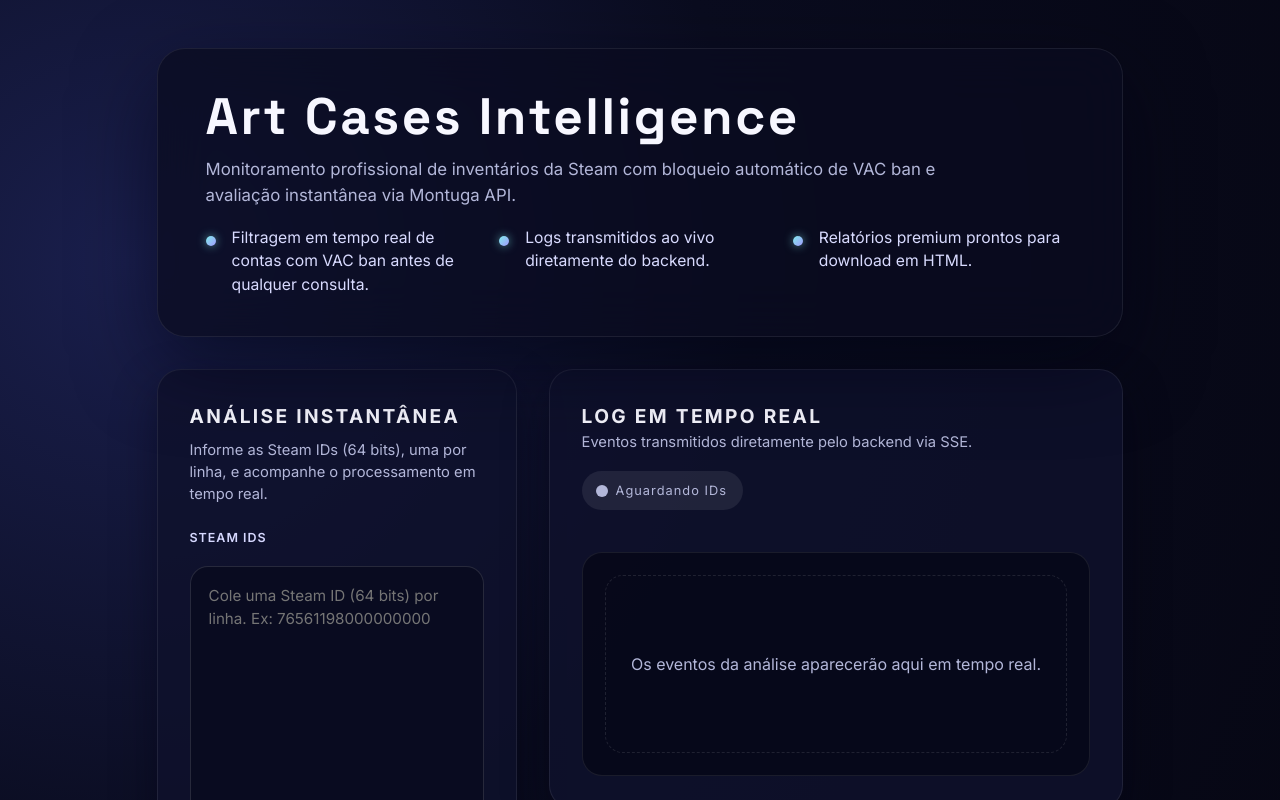
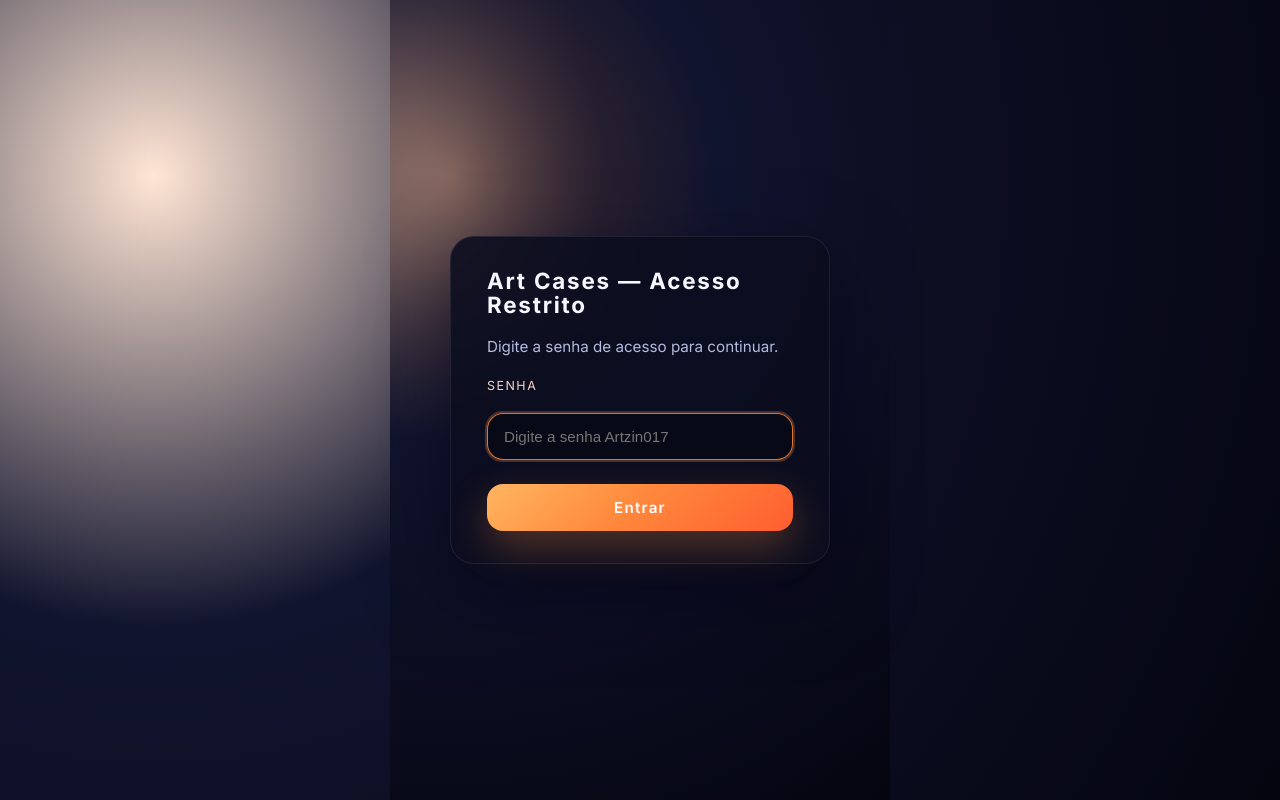
Before and after one commit to ArtAbreu/AppFinalSteam, a React app in the folder frontend/: page / in a window 1280 px wide. Shown: the top 800 px of the page. Built offline with nearby package versions, Linux system fonts and the light colour scheme; the HTML template or start-up script is replaced by a standard one.

Commit message:
Implement sequential VAC filtering and UI authentication

```diff
--- a/frontend/src/App.css
+++ b/frontend/src/App.css
@@ -2,15 +2,18 @@
 
 :root {
   color-scheme: dark;
-  --bg-primary: radial-gradient(circle at 10% 20%, #1a1f4d 0%, #0a0c1f 40%, #050510 100%);
-  --surface: rgba(15, 18, 45, 0.82);
+  --cs-orange: #ff8a3d;
+  --cs-orange-strong: #ff7326;
+  --cs-orange-soft: rgba(255, 138, 61, 0.18);
+  --bg-primary: radial-gradient(circle at 12% 22%, rgba(255, 138, 61, 0.22) 0%, #11142e 35%, #050510 100%);
+  --surface: rgba(16, 18, 39, 0.86);
   --surface-border: rgba(255, 255, 255, 0.08);
-  --surface-hover: rgba(31, 36, 78, 0.88);
+  --surface-hover: rgba(30, 33, 64, 0.92);
   --text-primary: #f7f7ff;
-  --text-secondary: #b3b7d9;
-  --accent: linear-gradient(135deg, #7f6bff, #ff7b5d);
-  --accent-strong: #ff956b;
-  --accent-soft: rgba(127, 107, 255, 0.18);
+  --text-secondary: #b5bbde;
+  --accent: linear-gradient(140deg, #ffb661 0%, #ff8a3d 45%, #ff5e2f 100%);
+  --accent-strong: #ff8a3d;
+  --accent-soft: rgba(255, 138, 61, 0.12);
   --success: #58f1c8;
   --warning: #ffd166;
   --danger: #ff6b81;
@@ -46,12 +49,42 @@
 }
 
 .hero {
-  background: rgba(10, 12, 32, 0.74);
+  position: relative;
+  overflow: hidden;
+  background: rgba(10, 12, 32, 0.78);
   border: 1px solid var(--surface-border);
   border-radius: 28px;
   padding: 40px 48px;
   backdrop-filter: blur(26px);
   box-shadow: var(--shadow-lg);
+}
+
+.hero::before {
+  content: '';
+  position: absolute;
+  inset: -30% -30% auto auto;
+  width: 380px;
+  height: 380px;
+  background: radial-gradient(circle, rgba(255, 138, 61, 0.45) 0%, rgba(255, 138, 61, 0) 70%);
+  filter: blur(8px);
+  transform: rotate(18deg);
+  pointer-events: none;
+}
+
+.hero::after {
+  content: '';
+  position: absolute;
+  inset: auto auto -35% -25%;
+  width: 420px;
+  height: 420px;
+  background: radial-gradient(circle, rgba(255, 125, 46, 0.35) 0%, rgba(255, 125, 46, 0) 72%);
+  filter: blur(12px);
+  pointer-events: none;
+}
+
+.hero > * {
+  position: relative;
+  z-index: 1;
 }
 
 .hero-content h1 {
@@ -92,8 +125,8 @@
   width: 10px;
   height: 10px;
   border-radius: 50%;
-  background: linear-gradient(135deg, #81ecec, #a29bfe);
-  box-shadow: 0 0 10px rgba(129, 236, 236, 0.6);
+  background: linear-gradient(135deg, rgba(255, 138, 61, 0.9), rgba(255, 214, 102, 0.9));
+  box-shadow: 0 0 12px rgba(255, 138, 61, 0.7);
 }
 
 .workspace {
@@ -173,8 +206,8 @@
 
 textarea:focus {
   outline: none;
-  border-color: rgba(130, 177, 255, 0.8);
-  box-shadow: 0 0 0 2px rgba(127, 107, 255, 0.25);
+  border-color: rgba(255, 138, 61, 0.8);
+  box-shadow: 0 0 0 2px rgba(255, 138, 61, 0.3);
 }
 
 .button-row {
@@ -197,40 +230,119 @@
   flex: 1;
   background: var(--accent);
   color: #fff;
-  box-shadow: 0 12px 30px rgba(127, 107, 255, 0.35);
+  box-shadow: 0 14px 32px rgba(255, 138, 61, 0.38);
 }
 
 .primary-btn:hover:not(:disabled) {
   transform: translateY(-2px);
-  box-shadow: 0 18px 40px rgba(255, 123, 93, 0.4);
+  box-shadow: 0 20px 46px rgba(255, 138, 61, 0.45);
 }
 
 .secondary-btn {
   width: 100%;
-  background: transparent;
-  color: #d4d6ff;
-  border: 1px solid rgba(127, 107, 255, 0.5);
+  background: rgba(255, 255, 255, 0.04);
+  color: #fbeadf;
+  border: 1px solid rgba(255, 138, 61, 0.45);
 }
 
 .secondary-btn:hover:not(:disabled) {
-  background: rgba(127, 107, 255, 0.12);
+  background: rgba(255, 138, 61, 0.18);
   color: #fff;
 }
 
 .ghost-btn {
   flex: 1;
   background: rgba(255, 255, 255, 0.08);
-  color: #e2e5ff;
+  color: #ffe6d5;
 }
 
 .ghost-btn:hover:not(:disabled) {
-  background: rgba(255, 255, 255, 0.14);
+  background: rgba(255, 255, 255, 0.2);
 }
 
 button:disabled {
   cursor: not-allowed;
   opacity: 0.6;
   box-shadow: none;
+}
+
+.auth-gate {
+  min-height: 100vh;
+  width: 100%;
+  display: flex;
+  align-items: center;
+  justify-content: center;
+  background: var(--bg-primary);
+  padding: 32px;
+}
+
+.auth-card {
+  width: min(380px, 100%);
+  display: flex;
+  flex-direction: column;
+  gap: 18px;
+  background: rgba(12, 14, 32, 0.9);
+  border: 1px solid rgba(255, 255, 255, 0.08);
+  border-radius: 24px;
+  padding: 32px 36px;
+  box-shadow: var(--shadow-lg);
+}
+
+.auth-card h1 {
+  margin: 0;
+  font-size: 1.4rem;
+  letter-spacing: 0.08em;
+}
+
+.auth-card p {
+  margin: 0;
+  color: var(--text-secondary);
+  font-size: 0.95rem;
+  line-height: 1.5;
+}
+
+.auth-card label {
+  font-size: 0.78rem;
+  text-transform: uppercase;
+  letter-spacing: 0.12em;
+  color: #f8d5c0;
+}
+
+.auth-card input {
+  border-radius: 16px;
+  border: 1px solid rgba(255, 255, 255, 0.12);
+  padding: 14px 16px;
+  background: rgba(8, 9, 22, 0.92);
+  color: var(--text-primary);
+  font-size: 0.95rem;
+}
+
+.auth-card input:focus {
+  outline: none;
+  border-color: rgba(255, 138, 61, 0.85);
+  box-shadow: 0 0 0 2px rgba(255, 138, 61, 0.28);
+}
+
+.auth-card button {
+  margin-top: 6px;
+  background: var(--accent);
+  color: #fff;
+  padding: 14px 18px;
+  border-radius: 16px;
+  border: none;
+  font-weight: 600;
+  letter-spacing: 0.08em;
+  cursor: pointer;
+  box-shadow: 0 16px 40px rgba(255, 138, 61, 0.3);
+}
+
+.auth-card button:hover {
+  transform: translateY(-2px);
+}
+
+.auth-error {
+  color: #ffb0bc;
+  font-size: 0.85rem;
 }
 
 .alert {
@@ -258,6 +370,99 @@
   font-size: 0.85rem;
   color: var(--text-secondary);
   line-height: 1.6;
+}
+
+.processed-card {
+  display: flex;
+  flex-direction: column;
+  gap: 18px;
+}
+
+.processed-list {
+  list-style: none;
+  margin: 0;
+  padding: 0;
+  display: flex;
+  flex-direction: column;
+  gap: 12px;
+}
+
+.processed-item {
+  padding: 16px 18px;
+  border-radius: 18px;
+  border: 1px solid rgba(255, 255, 255, 0.08);
+  background: rgba(7, 9, 24, 0.82);
+  display: flex;
+  flex-direction: column;
+  gap: 10px;
+  box-shadow: 0 16px 38px rgba(2, 4, 20, 0.3);
+}
+
+.processed-item::after {
+  content: '';
+  height: 2px;
+  width: 60px;
+  background: var(--accent);
+  border-radius: 999px;
+  opacity: 0.35;
+}
+
+.processed-meta {
+  display: flex;
+  flex-direction: column;
+  gap: 4px;
+}
+
+.processed-name {
+  font-weight: 600;
+  letter-spacing: 0.04em;
+}
+
+.processed-id {
+  font-family: 'Space Grotesk', monospace;
+  font-size: 0.85rem;
+  color: rgba(255, 255, 255, 0.6);
+}
+
+.processed-status-row {
+  display: flex;
+  justify-content: space-between;
+  align-items: center;
+  gap: 12px;
+}
+
+.processed-status-label {
+  padding: 6px 12px;
+  border-radius: 999px;
+  font-size: 0.75rem;
+  letter-spacing: 0.12em;
+  text-transform: uppercase;
+  background: rgba(255, 255, 255, 0.08);
+}
+
+.processed-value {
+  font-weight: 600;
+  color: #ffe0c7;
+}
+
+.processed-success .processed-status-label {
+  background: rgba(88, 241, 200, 0.16);
+  color: #a8ffe5;
+}
+
+.processed-vac_banned .processed-status-label {
+  background: rgba(255, 107, 129, 0.16);
+  color: #ffc5cf;
+}
+
+.processed-montuga_error .processed-status-label {
+  background: rgba(255, 214, 102, 0.16);
+  color: #ffe7b5;
+}
+
+.processed-steam_error .processed-status-label {
+  background: rgba(116, 185, 255, 0.16);
+  color: #d0e7ff;
 }
 
 .metrics-card {
@@ -328,12 +533,12 @@
 }
 
 .status-processing {
-  background: rgba(127, 107, 255, 0.16);
-  color: #d9ddff;
+  background: rgba(255, 138, 61, 0.18);
+  color: #ffd7bf;
 }
 
 .status-processing .status-pulse {
-  background: #a0a5ff;
+  background: var(--cs-orange);
 }
 
 .status-success {
@@ -372,7 +577,7 @@
 }
 
 .log-stream::-webkit-scrollbar-thumb {
-  background: rgba(127, 107, 255, 0.4);
+  background: rgba(255, 138, 61, 0.45);
   border-radius: 10px;
 }
 
@@ -380,7 +585,7 @@
   display: flex;
   gap: 12px;
   align-items: flex-start;
-  border-left: 3px solid rgba(127, 107, 255, 0.45);
+  border-left: 3px solid rgba(255, 138, 61, 0.45);
   padding-left: 16px;
   font-size: 0.9rem;
   line-height: 1.5;
--- a/frontend/src/App.jsx
+++ b/frontend/src/App.jsx
@@ -8,10 +8,21 @@
   const [jobResult, setJobResult] = useState(null);
   const [errorMessage, setErrorMessage] = useState(null);
   const [statusBanner, setStatusBanner] = useState(null);
+  const [processedProfiles, setProcessedProfiles] = useState([]);
+
+  const [isAuthenticated, setIsAuthenticated] = useState(() => {
+    if (typeof window === 'undefined') {
+      return false;
+    }
+    return window.localStorage.getItem('aci-auth') === 'true';
+  });
+  const [passwordInput, setPasswordInput] = useState('');
+  const [authError, setAuthError] = useState(null);
 
   const logContainerRef = useRef(null);
   const eventSourceRef = useRef(null);
   const finishedRef = useRef(false);
+  const pendingIdsRef = useRef([]);
 
   useEffect(() => {
     if (logContainerRef.current) {
@@ -41,7 +52,32 @@
     setErrorMessage(null);
     setStatusBanner(null);
     setIsProcessing(false);
+    setProcessedProfiles([]);
+    pendingIdsRef.current = [];
   }, [closeEventSource]);
+
+  useEffect(() => {
+    if (typeof window === 'undefined') {
+      return;
+    }
+    if (isAuthenticated) {
+      window.localStorage.setItem('aci-auth', 'true');
+    } else {
+      window.localStorage.removeItem('aci-auth');
+      resetInterface();
+    }
+  }, [isAuthenticated, resetInterface]);
+
+  const handleAuthenticate = useCallback((event) => {
+    event.preventDefault();
+    if (passwordInput.trim() === 'Artzin017') {
+      setIsAuthenticated(true);
+      setPasswordInput('');
+      setAuthError(null);
+      return;
+    }
+    setAuthError('Senha incorreta. Tente novamente.');
+  }, [passwordInput]);
 
   const subscribeToJob = useCallback((jobId) => {
     if (eventSourceRef.current) {
@@ -61,6 +97,26 @@
       }
     });
 
+    eventSource.addEventListener('profile-processed', (event) => {
+      try {
+        const payload = JSON.parse(event.data);
+        setProcessedProfiles((previous) => {
+          const existingIndex = previous.findIndex((item) => item.id === payload.id);
+          if (existingIndex >= 0) {
+            const clone = [...previous];
+            clone[existingIndex] = { ...clone[existingIndex], ...payload };
+            return clone;
+          }
+          return [...previous, payload];
+        });
+
+        pendingIdsRef.current = pendingIdsRef.current.filter((id) => id !== payload.id);
+        setSteamIds(pendingIdsRef.current.join('\n'));
+      } catch (error) {
+        console.warn('Não foi possível interpretar a notificação de perfil processado.', error);
+      }
+    });
+
     eventSource.addEventListener('complete', (event) => {
       finishedRef.current = true;
       try {
@@ -71,6 +127,7 @@
         setErrorMessage('Processamento concluído, mas não foi possível ler o relatório.');
       }
       setIsProcessing(false);
+      pendingIdsRef.current = [];
       eventSource.close();
       eventSourceRef.current = null;
     });
@@ -84,6 +141,7 @@
         setErrorMessage('Erro durante o processamento das IDs.');
       }
       setIsProcessing(false);
+      pendingIdsRef.current = [];
       eventSource.close();
       eventSourceRef.current = null;
     });
@@ -133,6 +191,22 @@
       return;
     }
 
+    const sanitizedList = Array.from(new Set(steamIds
+      .split(/\s+/)
+      .map((value) => value.trim())
+      .filter(Boolean)));
+
+    if (!sanitizedList.length) {
+      setErrorMessage('Informe ao menos uma Steam ID (64 bits).');
+      return;
+    }
+
+    pendingIdsRef.current = sanitizedList;
+    setProcessedProfiles([]);
+
+    const payloadIds = sanitizedList.join('\n');
+    setSteamIds(payloadIds);
+
     setLogs([]);
     setJobResult(null);
     setErrorMessage(null);
@@ -145,7 +219,7 @@
         headers: {
           'Content-Type': 'application/x-www-form-urlencoded',
         },
-        body: `steam_ids=${encodeURIComponent(steamIds)}`,
+        body: `steam_ids=${encodeURIComponent(payloadIds)}`,
       });
 
       const data = await response.json().catch(() => ({}));
@@ -215,6 +289,46 @@
       : 'Aguardando IDs';
   const statusTone = isProcessing ? 'processing' : jobResult ? 'success' : 'idle';
 
+  const formatProcessedStatus = useCallback((profile) => {
+    switch (profile.status) {
+      case 'success':
+        return 'Inventário avaliado';
+      case 'vac_banned':
+        return 'VAC ban bloqueado';
+      case 'montuga_error':
+        return 'Falha Montuga';
+      case 'steam_error':
+        return 'Falha Steam';
+      default:
+        return 'Processado';
+    }
+  }, []);
+
+  if (!isAuthenticated) {
+    return (
+      <div className="auth-gate">
+        <form className="auth-card" onSubmit={handleAuthenticate}>
+          <h1>Art Cases — Acesso Restrito</h1>
+          <p>Digite a senha de acesso para continuar.</p>
+          <label htmlFor="auth-password">Senha</label>
+          <input
+            id="auth-password"
+            type="password"
+            value={passwordInput}
+            onChange={(event) => {
+              setPasswordInput(event.target.value);
+              setAuthError(null);
+            }}
+            placeholder="Digite a senha Artzin017"
+            autoFocus
+          />
+          {authError && <span className="auth-error">{authError}</span>}
+          <button type="submit">Entrar</button>
+        </form>
+      </div>
+    );
+  }
+
   return (
     <div className="app-shell">
       <header className="hero">
@@ -272,6 +386,33 @@
 
             <p className="helper-text">Cada requisição verifica o status de VAC ban diretamente na Steam antes de qualquer consulta à Montuga API.</p>
           </div>
+
+          {processedProfiles.length > 0 && (
+            <div className="surface processed-card">
+              <div className="card-header compact">
+                <h2>Perfis processados</h2>
+                <p>IDs concluídas são removidas automaticamente do campo de entrada.</p>
+              </div>
+              <ul className="processed-list">
+                {processedProfiles.map((profile) => (
+                  <li key={profile.id} className={`processed-item processed-${profile.status}`}>
+                    <div className="processed-meta">
+                      <span className="processed-name">{profile.name || 'Perfil Steam'}</span>
+                      <span className="processed-id">{profile.id}</span>
+                    </div>
+                    <div className="processed-status-row">
+                      <span className="processed-status-label">{formatProcessedStatus(profile)}</span>
+                      {profile.status === 'success' && (
+                        <span className="processed-value">
+                          R$ {Number(profile.totalValueBRL || 0).toFixed(2).replace('.', ',')}
+                        </span>
+                      )}
+                    </div>
+                  </li>
+                ))}
+              </ul>
+            </div>
+          )}
 
           {jobResult && (
             <div className="surface metrics-card">
```
Also changed, not shown: 6 other files (tests, documents, lock files or other folders).
